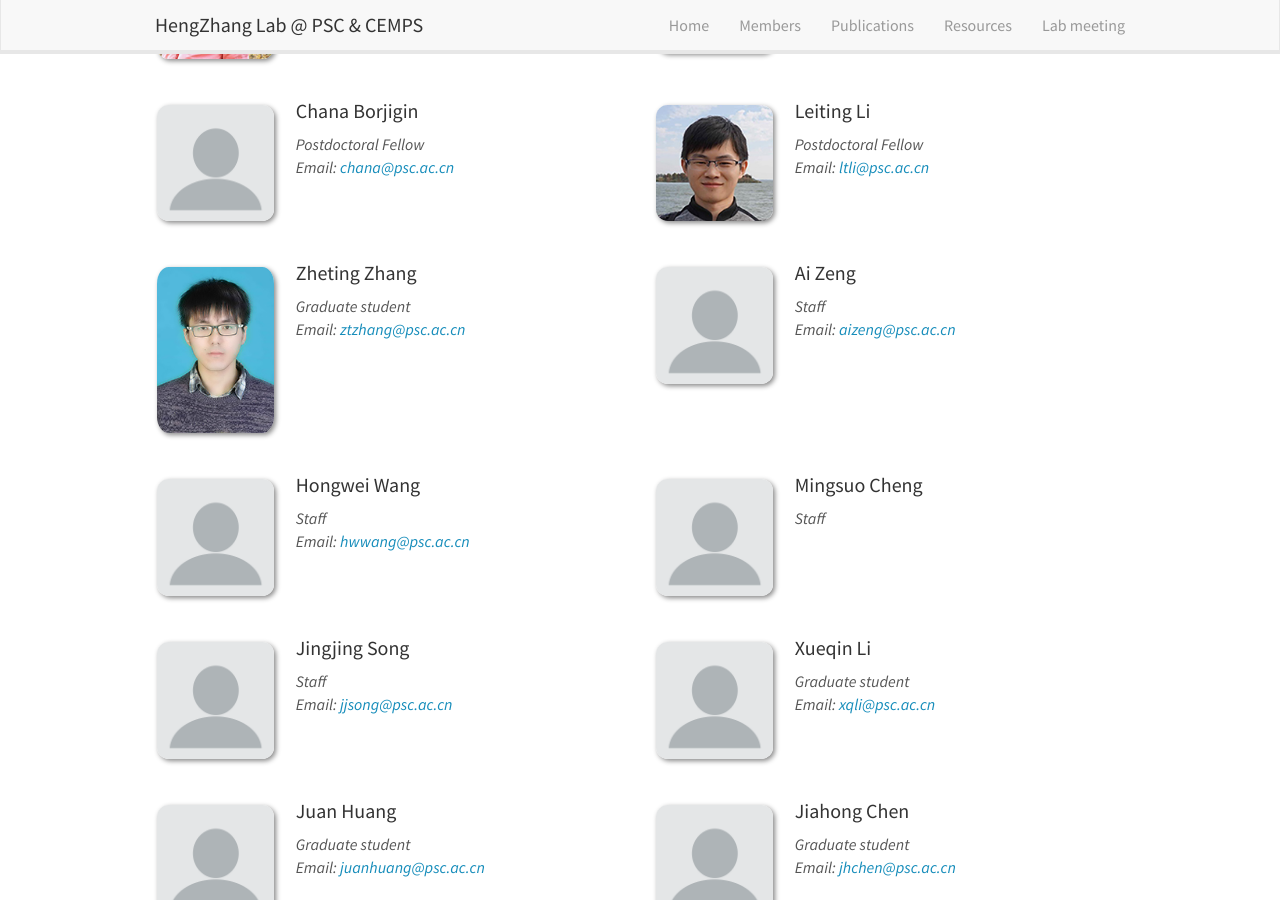
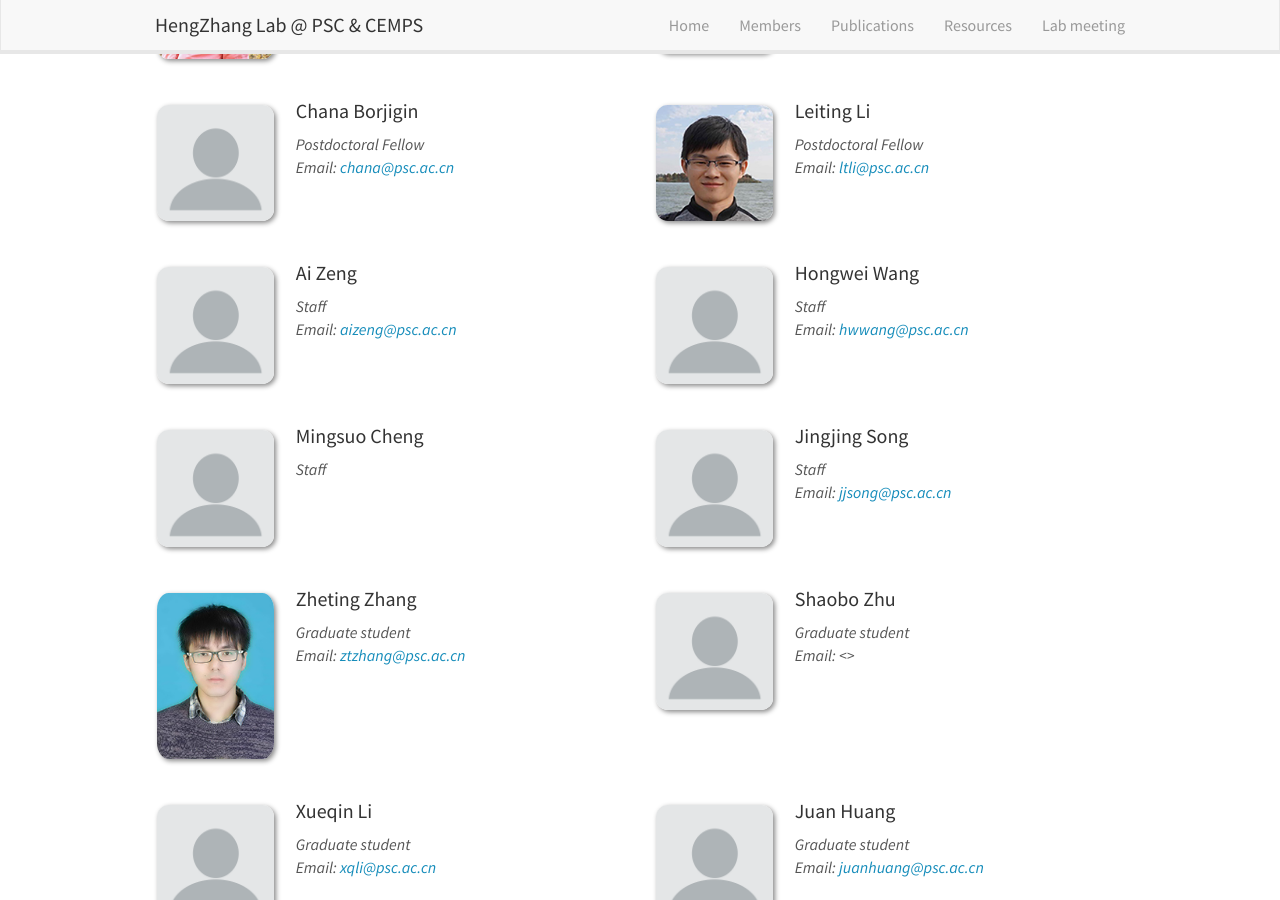
Before and after one commit to hengzhanglab/hengzhanglab.github.io, a Jekyll site: the page built from _pages/members.md, in a window 1280 px wide and 900 px high, scrolled down 546 px. Built offline with Jekyll 4.4.1, drawn with Linux system fonts in a browser that asks for light colours; nearby versions of some CDN libraries.

Commit message:
Update team_members.yml

```diff
--- a/_data/team_members.yml
+++ b/_data/team_members.yml
@@ -40,12 +40,6 @@
     Postdoctoral Fellow<br>
     Email: <ltli@psc.ac.cn>
 
-- name: Zheting Zhang
-  photo: ztzhang.jpg
-  info: |
-    Graduate student<br>
-    Email: <ztzhang@psc.ac.cn>
-
 - name: Ai Zeng
   photo: default.png
   info: |
@@ -68,6 +62,18 @@
   info: |
     Staff<br>
     Email: <jjsong@psc.ac.cn>
+
+- name: Zheting Zhang
+  photo: ztzhang.jpg
+  info: |
+    Graduate student<br>
+    Email: <ztzhang@psc.ac.cn>
+
+- name: Shaobo Zhu
+  photo: default.png
+  info: |
+    Graduate student<br>
+    Email: <>
 
 - name: Xueqin Li
   photo: default.png
```
